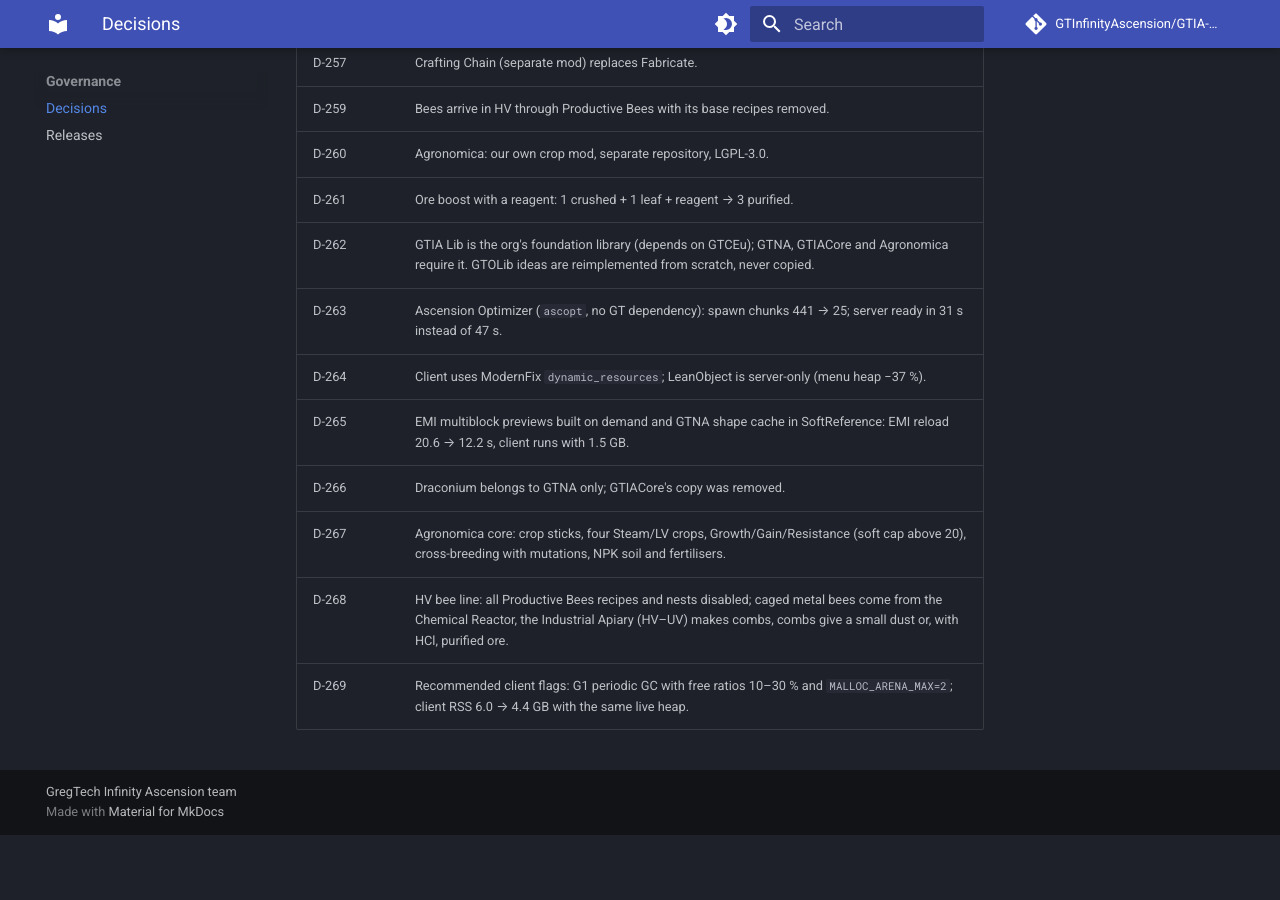
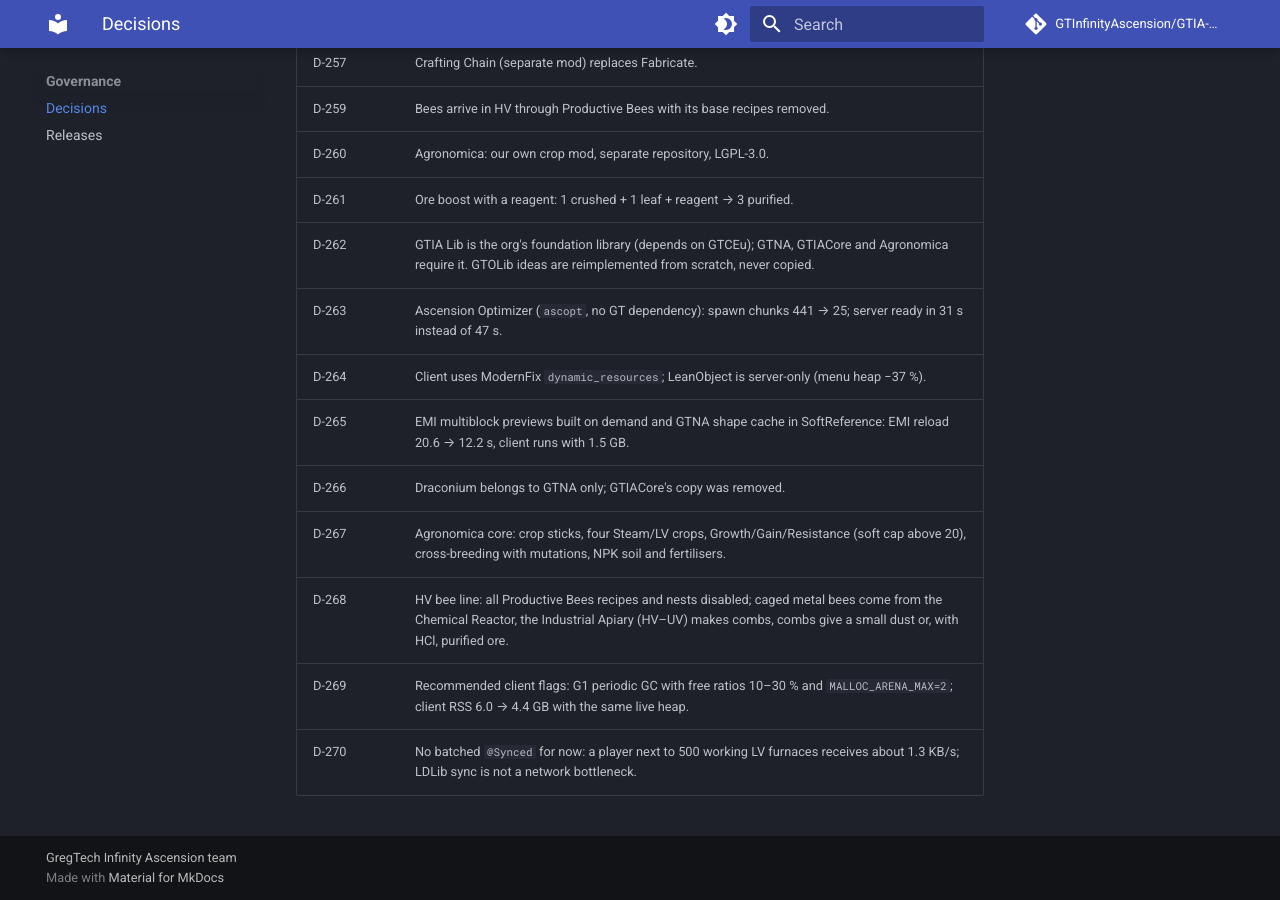
Before and after one commit to GTInfinityAscension/GTIA-Dev-Doc, an MkDocs documentation site: the page built from docs/governance/decisions.md, in a window 1280 px wide and 900 px high, scrolled down 1407 px. Built offline with MkDocs 1.6.1 and Material for MkDocs 9.7.7, drawn with Linux system fonts in a browser that asks for light colours; comment, search, counter and statistics services are not loaded; before the commit the page ends 2242 px from its top, so only the background shows below that.

Commit message:
Decision D-270

```diff
--- a/docs/governance/decisions.md
+++ b/docs/governance/decisions.md
@@ -34,3 +34,4 @@ This page lists the approved product decisions that shape development. Internal
 | D-267 | Agronomica core: crop sticks, four Steam/LV crops, Growth/Gain/Resistance (soft cap above 20), cross-breeding with mutations, NPK soil and fertilisers. |
 | D-268 | HV bee line: all Productive Bees recipes and nests disabled; caged metal bees come from the Chemical Reactor, the Industrial Apiary (HV–UV) makes combs, combs give a small dust or, with HCl, purified ore. |
 | D-269 | Recommended client flags: G1 periodic GC with free ratios 10–30 % and `MALLOC_ARENA_MAX=2`; client RSS 6.0 → 4.4 GB with the same live heap. |
+| D-270 | No batched `@Synced` for now: a player next to 500 working LV furnaces receives about 1.3 KB/s; LDLib sync is not a network bottleneck. |
```
